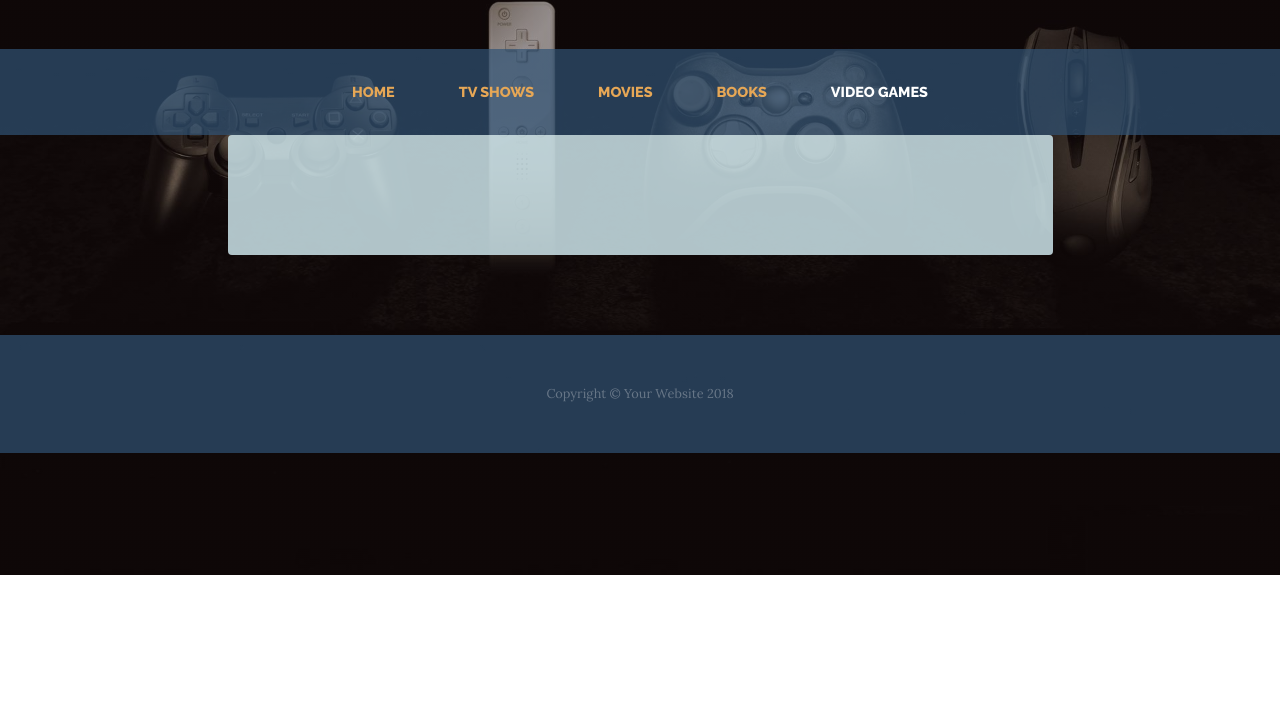
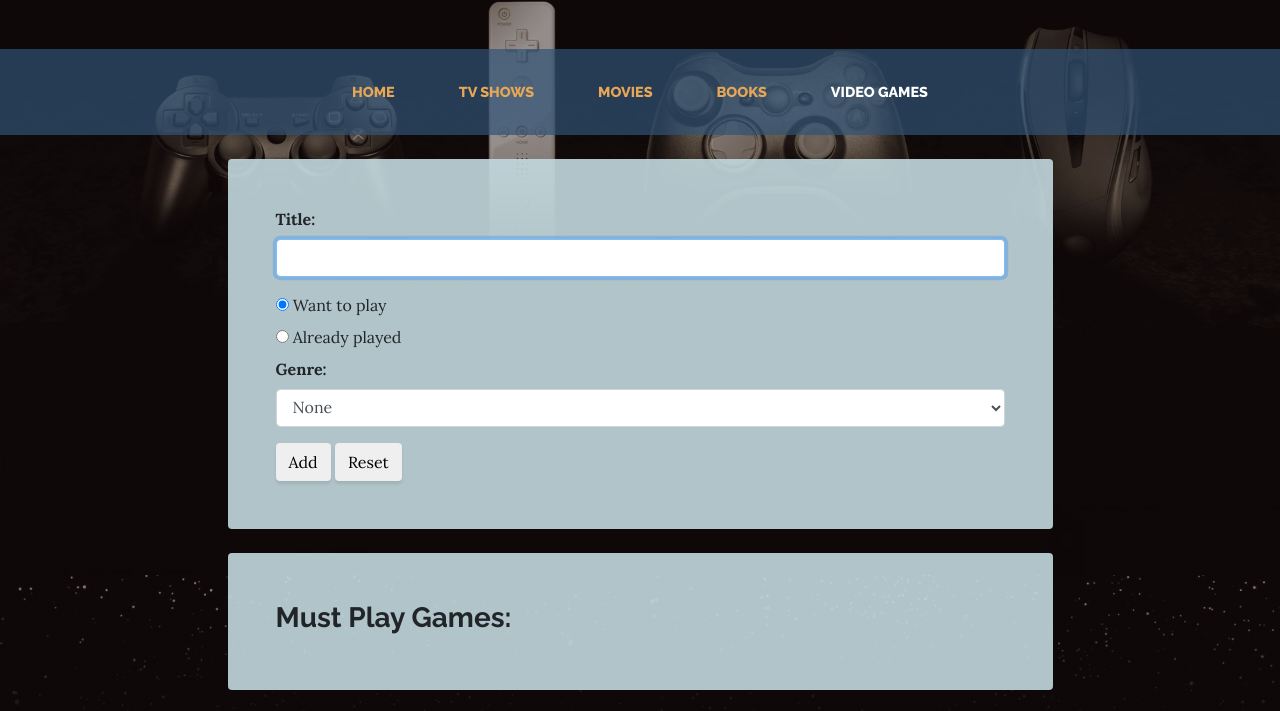
Before and after one commit to ZachMcEachern/Free-Time-To-Do-List, a website: page video_games.html in a window 1280 px wide. Shown: the part 225-936 px from the top of the page. Before the commit the page ends 800 px from the top, so only its background shows below. Drawn offline with Linux system fonts and the light colour scheme.

Commit message:
Update video_games.html
Changed the html for video_games

```diff
--- a/video_games.html
+++ b/video_games.html
@@ -66,20 +66,77 @@
         <div class="about-heading-content">
           <div class="row">
             <div class="col-xl-9 col-lg-10 mx-auto">
+
+<!--Form Section-->
+              <br>
               <div class="bg-faded rounded p-5">
-                <h2 class="section-heading mb-4">
-                  <!--
-                  <span class="section-heading-upper">Strong Coffee, Strong Roots</span>
-                  <span class="section-heading-lower">About Our Cafe</span>
-                </h2>
-                <p>Founded in 1987 by the Hernandez brothers, our establishment has been serving up rich coffee sourced from artisan farmers in various regions of South and Central America. We are dedicated to travelling the world, finding the best coffee, and bringing back to you here in our cafe.</p>
-                <p class="mb-0">We guarantee that you will fall in <em>lust</em> with our decadent blends the moment you walk inside until you finish your last sip. Join us for your daily routine, an outing with friends, or simply just to enjoy some alone time.</p>
-                -->
+                <div class="panel panel-default"> <!--BootStrap classes that will trigger styles-->
+                  <div class="panel body"><!--BootStrap classes that will trigger styles-->
+                    <form data-game = "game-form">
+                      <div class="form-group"> <!--BootStrap: layout typography style-->
+                        <label for="coffeeOrder"><b>Title:</b></label>
+                        <input class="form-control" name="show_title" id="showId" autofocus required pattern="[a-zA-Z\s]+">
+                      </div>
+                      <div class="radio">
+                        <label>
+                          <input type="radio" name="watch_watched" value="watch" checked>
+                          Want to play
+                        </label>
+                      </div>
+                      <div class="radio">
+                        <label>
+                          <input type="radio" name="watch_watched" value="watched">
+                          Already played
+                        </label>
+                      </div>
+                      <div class="form-group">
+                        <label for="flavorShot"><b>Genre:</b></label>
+                        <select id="flavorShot" class="form-control" name="genre">
+                          <option value="">None</option>
+                          <option value="Action">Action</option>
+                          <option value="Adventure">Adventure</option>
+                          <option value="Comedy">Comedy</option>
+                          <option value="Crime">Crime</option>
+                          <option value="Drama">Drama</option>
+                          <option value="Fantasy">Fantasy</option>
+                          <option value="Horror">Horror</option>
+                          <option value="Romance">Romance</option>
+                          <option value="Science-Fiction">Science-Fiction</option>
+                        </select>
+                      </div>
+                      <button type="submit" class="btn btn-default">Add</button>
+                      <button type="reset" class="btn btn-default">Reset</button>
+                    </form>
+                  </div>
+                </div>
+            </div> <br>
+
+<!--Need to watch checklist section-->
+            <div class="bg-faded rounded p-5">
+              <div class="panel panel-default"> <!--BootStrap classes that will trigger styles-->
+                <div class="panel body"><!--BootStrap classes that will trigger styles-->
+                  <h3><b>Must Play Games:</b></h3>
+                    <div data-game="game-checklist">
+                    </div>
+                </div>
+              </div>
+          </div>
+          <br>
+
+<!--Aready Watched list section-->
+          <div class="bg-faded rounded p-5">
+            <div class="panel panel-default"> <!--BootStrap classes that will trigger styles-->
+              <div class="panel body"><!--BootStrap classes that will trigger styles-->
+                <h3><b>Already Played Games:</b></h3>
+                  <div data-game="game-played_checklist">
+                  </div>
               </div>
             </div>
-          </div>
+        </div>
         </div>
       </div>
+    </div>
+  </div>
     </section>
 
     <footer class="footer text-faded text-center py-5">
@@ -91,6 +148,10 @@
     <!-- Bootstrap core JavaScript -->
     <script src="vendor/jquery/jquery.min.js"></script>
     <script src="vendor/bootstrap/js/bootstrap.bundle.min.js"></script>
+    <script src="javaScript/datastore.js" charset="utf-8"></script>
+    <script src="javaScript/formhandler.js" charset="utf-8"></script>
+    <script src="javaScript/checklist.js" charset="utf-8"></script>
+    <script src="javaScript/main_video_game.js" charset="utf-8"></script>
 
   </body>
 
```
